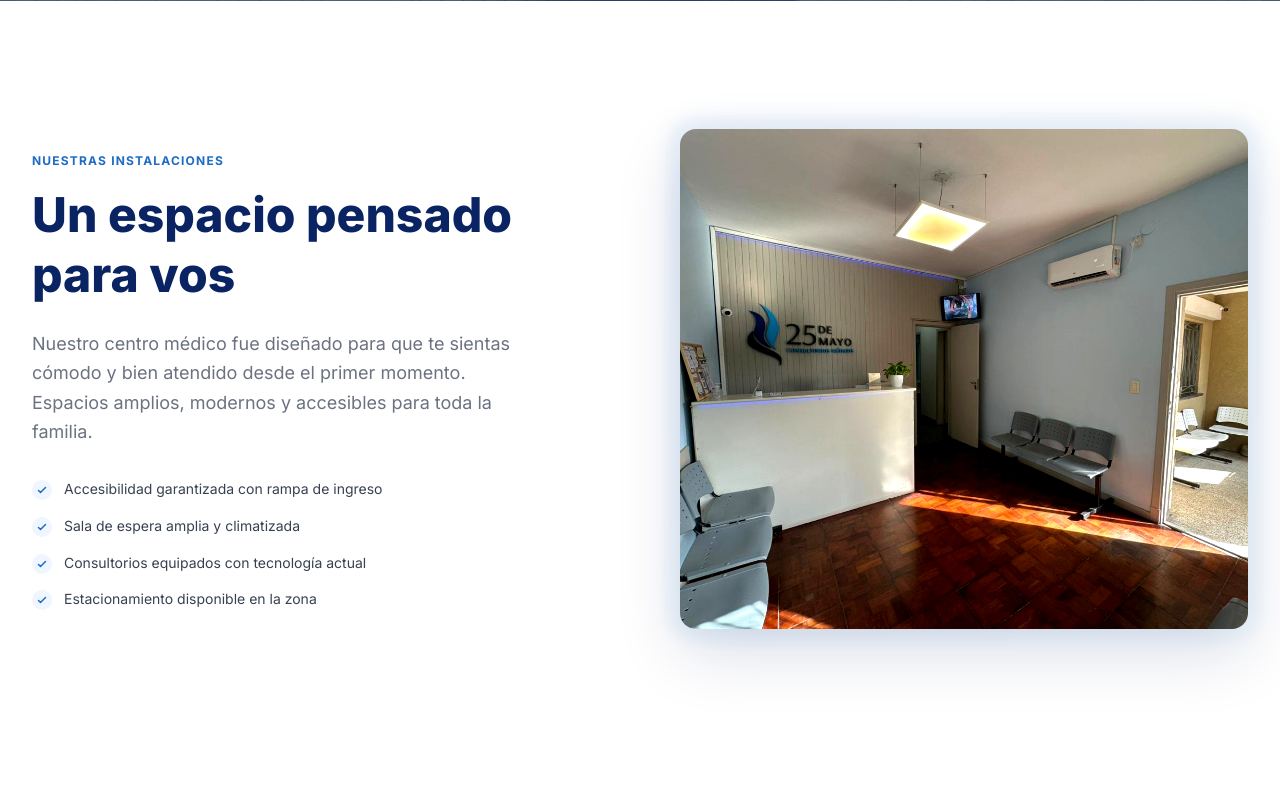
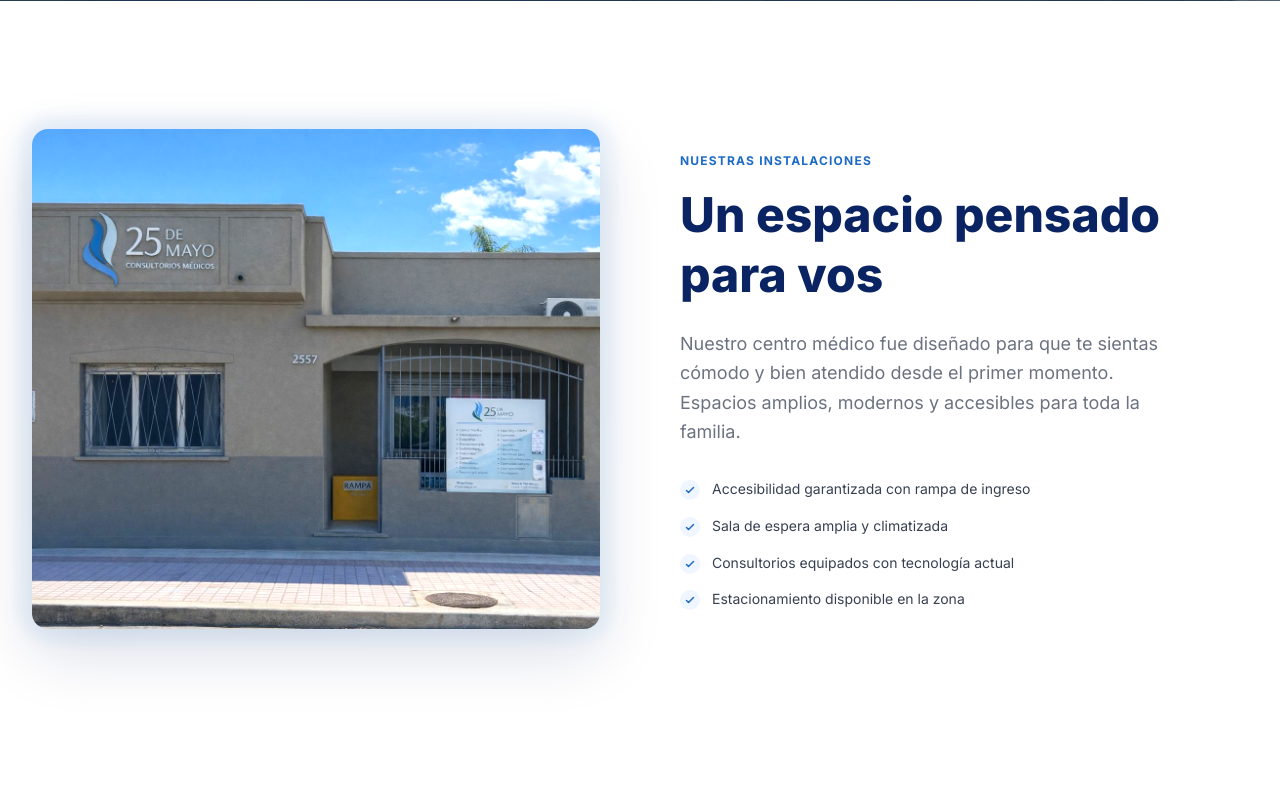
Before and after one commit to mauricioillobre-droid/25-de-mayo, a Next.js app: page / in a window 1280 px wide. Shown: the part 694-1480 px from the top of the page. Built offline with nearby package versions, Linux system fonts and the light colour scheme.

Commit message:
upgrade visual - hero

```diff
--- a/components/home/Hero.tsx
+++ b/components/home/Hero.tsx
@@ -35,7 +35,7 @@ export default function Hero() {
         src="/images/exterior.jpeg"
         alt="Exterior del centro médico 25 de Mayo"
         fill
-        className="object-cover object-center"
+        className="object-cover object-top"
         priority
       />
 
--- a/components/home/Instalaciones.tsx
+++ b/components/home/Instalaciones.tsx
@@ -18,12 +18,34 @@ export default function Instalaciones() {
       <div className="max-w-7xl mx-auto px-4 sm:px-6 lg:px-8">
         <div className="grid grid-cols-1 lg:grid-cols-2 gap-12 lg:gap-20 items-center">
 
-          {/* Text — left */}
+          {/* Image — left */}
           <motion.div
             initial={shouldReduce ? {} : { opacity: 0, x: -32 }}
             whileInView={{ opacity: 1, x: 0 }}
             viewport={{ once: true, margin: '-60px' }}
             transition={spring}
+            className="relative order-2 lg:order-1"
+          >
+            {/* Decorative frame */}
+            <div className="absolute -inset-3 bg-gradient-to-br from-[#1E6BC6]/10 to-[#56B4E9]/8 rounded-[28px] blur-sm pointer-events-none" />
+            <div className="relative h-72 sm:h-[400px] lg:h-[500px] rounded-2xl overflow-hidden shadow-[0_24px_64px_rgba(10,36,99,0.15)]">
+              <Image
+                src="/images/exterior.jpeg"
+                alt="Exterior de 25 de Mayo Consultorios Médicos"
+                fill
+                className="object-cover"
+                style={{ filter: 'brightness(1.05) contrast(1.1) saturate(1.15)' }}
+              />
+            </div>
+          </motion.div>
+
+          {/* Text — right */}
+          <motion.div
+            initial={shouldReduce ? {} : { opacity: 0, x: 32 }}
+            whileInView={{ opacity: 1, x: 0 }}
+            viewport={{ once: true, margin: '-60px' }}
+            transition={{ ...spring, delay: 0.1 }}
+            className="order-1 lg:order-2"
           >
             <span className="inline-block text-[#1E6BC6] text-xs font-bold uppercase tracking-widest mb-4">
               Nuestras instalaciones
@@ -50,27 +72,6 @@ export default function Instalaciones() {
             </ul>
           </motion.div>
 
-          {/* Image — right */}
-          <motion.div
-            initial={shouldReduce ? {} : { opacity: 0, x: 32 }}
-            whileInView={{ opacity: 1, x: 0 }}
-            viewport={{ once: true, margin: '-60px' }}
-            transition={{ ...spring, delay: 0.1 }}
-            className="relative"
-          >
-            {/* Decorative frame */}
-            <div className="absolute -inset-3 bg-gradient-to-br from-[#1E6BC6]/10 to-[#56B4E9]/8 rounded-[28px] blur-sm pointer-events-none" />
-            <div className="relative h-72 sm:h-[400px] lg:h-[500px] rounded-2xl overflow-hidden shadow-[0_24px_64px_rgba(10,36,99,0.15)]">
-              <Image
-                src="/images/recepcion.jpeg"
-                alt="Recepción de 25 de Mayo Consultorios Médicos"
-                fill
-                className="object-cover"
-                style={{ filter: 'brightness(1.05) contrast(1.08) saturate(1.1)' }}
-              />
-            </div>
-          </motion.div>
-
         </div>
       </div>
     </section>
--- a/components/home/SobreNosotros.tsx
+++ b/components/home/SobreNosotros.tsx
@@ -89,10 +89,10 @@ export default function SobreNosotros() {
               <div className="relative h-72 sm:h-[400px] lg:h-[480px] rounded-2xl overflow-hidden shadow-[0_24px_64px_rgba(10,36,99,0.15)]">
                 <ImageWithFallback
                   src="/images/recepcion.jpeg"
-                  alt="Recepción de 25 de Mayo Consultorios Médicos"
+                  alt="Interior de 25 de Mayo Consultorios Médicos"
                   fill
-                  className="object-cover"
-                  style={{ filter: 'brightness(1.05) contrast(1.08) saturate(1.1)' }}
+                  className="object-cover object-center-bottom"
+                  style={{ filter: 'brightness(1.05) contrast(1.08) saturate(1.1)', objectPosition: 'center bottom' }}
                 />
               </div>
             </motion.div>
```
Also changed, not shown: public/images/consultorio.jpeg (added).
